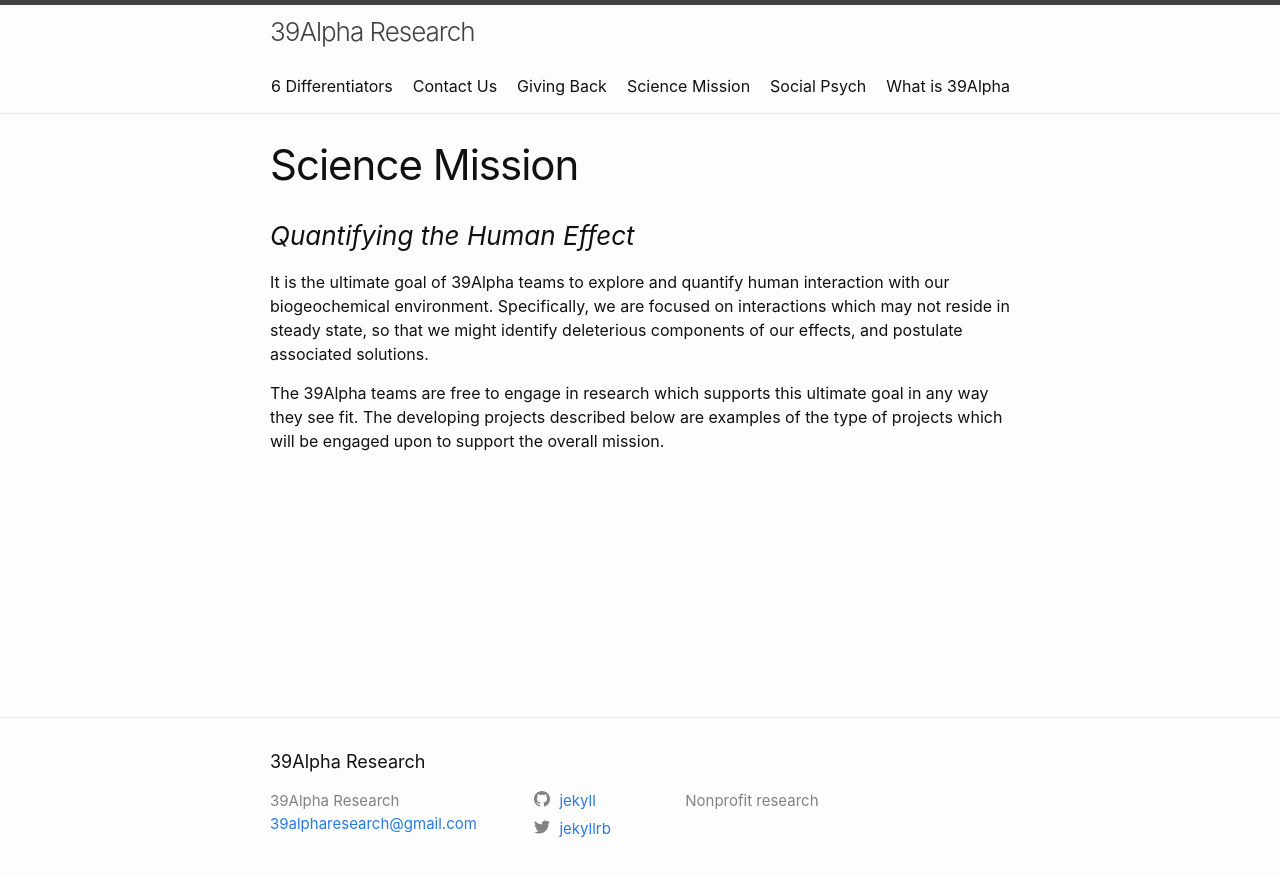
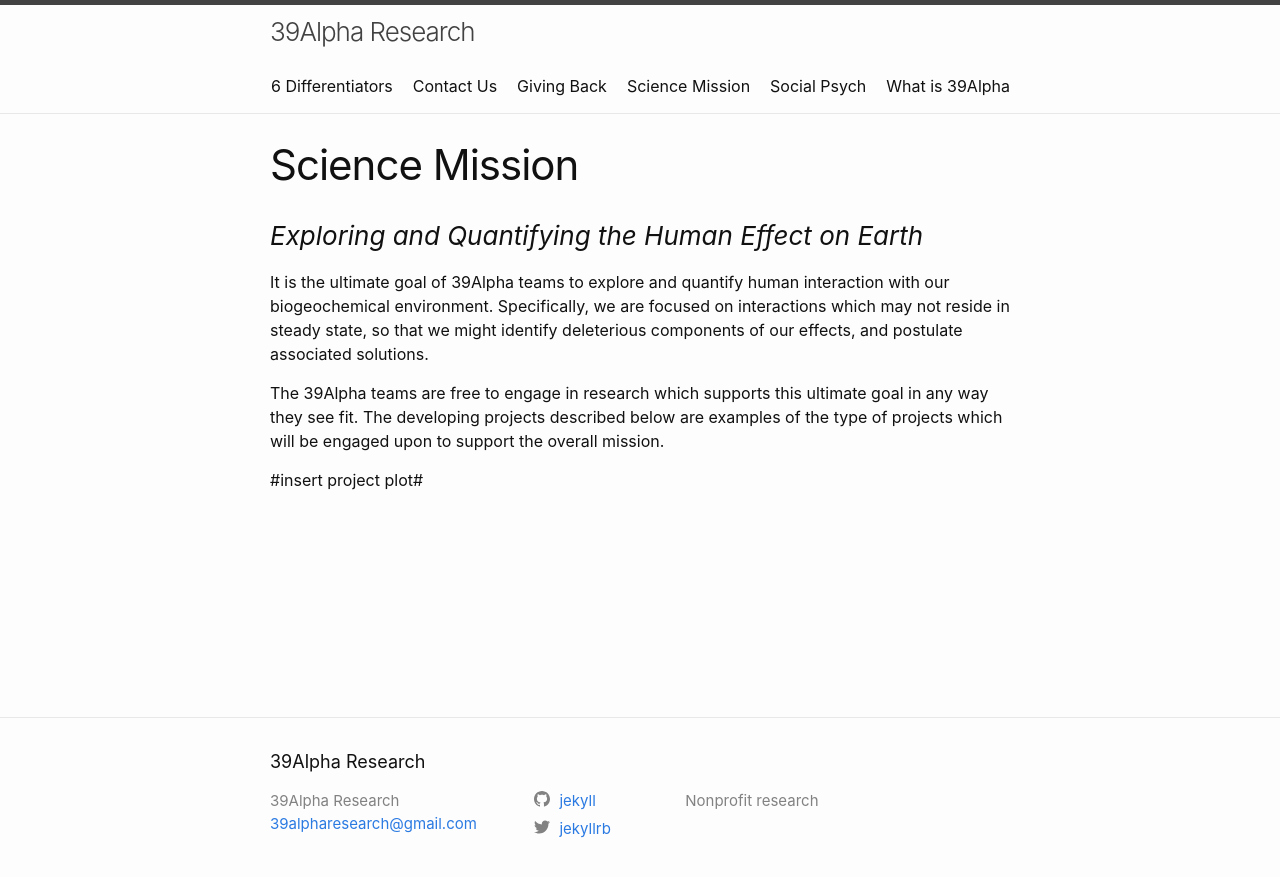
Before and after one commit to 39alpha/39alpharesearch.org, a Jekyll site: the page built from science-mission.md, in a window 1280 px wide. Shown: the top 877 px of the page. Built offline with Jekyll 4.4.1, drawn with Linux system fonts in a browser that asks for light colours.

Commit message:
Update science-mission.md

```diff
--- a/science-mission.md
+++ b/science-mission.md
@@ -1,11 +1,14 @@
 ---
 layout: page
 title: Science Mission
-permalink: /science-mission/
+permalink: /Science-Mission/
 ---
 
-### _Quantifying the Human Effect_
+### _Exploring and Quantifying the Human Effect on Earth_
 
 It is the ultimate goal of 39Alpha teams to explore and quantify human interaction with our biogeochemical environment. Specifically, we are focused on interactions which may not reside in steady state, so that we might identify deleterious components of our effects, and postulate associated solutions.
 
 The 39Alpha teams are free to engage in research which supports this ultimate goal in any way they see fit. The developing projects described below are examples of the type of projects which will be engaged upon to support the overall mission.
+
+
+#insert project plot#
```
